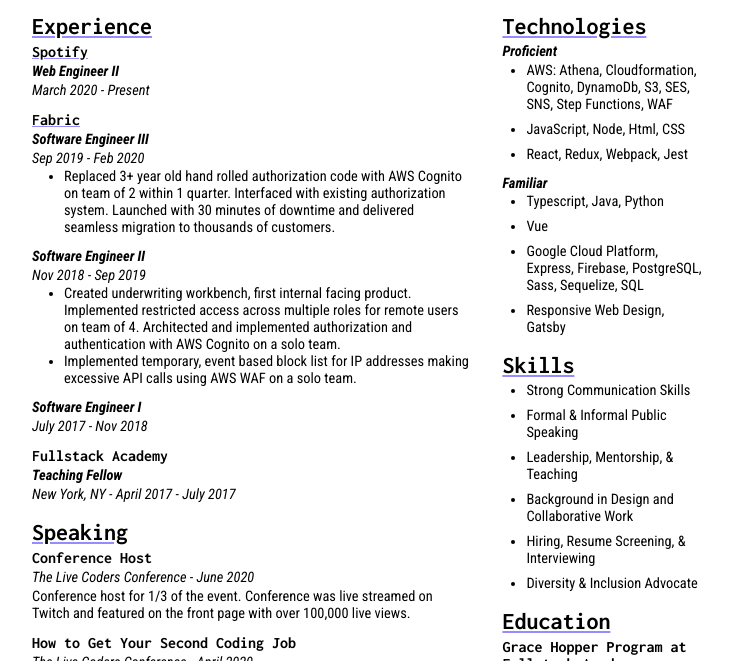
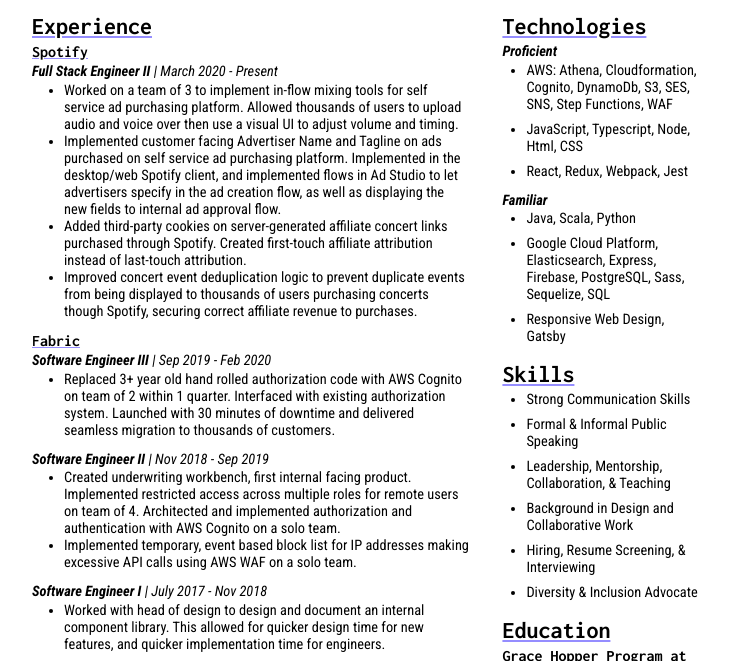
Before and after one commit to illuminatedspace/resumator, a website: page src/index.html in a window 1280 px wide. Shown: the part 139-800 px from the top of the page, without its empty margins (40-775 px from the left). Drawn offline with Linux system fonts and the light colour scheme.

Commit message:
feat: make resume more well rounded front and back end projects. Remove talks. Make label Full stack eng. Add Spotify projects.

```diff
--- a/src/index.html
+++ b/src/index.html
@@ -1,13 +1,14 @@
 <!DOCTYPE html>
 <html lang="en" moznomarginboxes>
+
 <head>
   <link rel="stylesheet" type="text/css" href="./reset.css" />
   <link rel="stylesheet" type="text/css" href="./styles.css" />
   <link
     href="https://fonts.googleapis.com/css?family=Inconsolata:400,700|Montserrat:100,100i,200,200i,300,300i,400,400i,500,500i,600,600i,700,700i,800,800i,900,900i|Roboto+Condensed:300,300i,400,400i,700,700i|Roboto+Slab:100,200,300,400,500,600,700,800,900|Roboto:100,100i,300,300i,400,400i,500,500i,700,700i,900,900i&display=swap"
-      rel="stylesheet"
-    />
+    rel="stylesheet" />
 </head>
+
 <body>
   <div id="paper">
     <div id="header">
@@ -32,41 +33,60 @@
       <div id="main-bar">
         <div id="experience" class="section">
           <h2>Experience</h2>
-            <h3><a href="https://meetfabric.com">Spotify</a></h3>
+          <h3><a href="https://spotify.com">Spotify</a></h3>
           <div class="sub-section">
-              <h4><strong>Web Engineer II</strong></h4>
-              <h4>March 2020 - Present</h4>
+            <h4><strong>Full Stack Engineer II</strong> | March 2020 - Present</h4>
+            <p>
+            <ul>
+              <li>Worked on a team of 3 to implement in-flow mixing tools for self service ad purchasing platform.
+                Allowed thousands of users to upload audio and voice over then use a visual UI to adjust volume and
+                timing.</li>
+              <li>Implemented customer facing Advertiser Name and Tagline on ads purchased on self service ad purchasing
+                platform. Implemented in the desktop/web Spotify client, and implemented flows in Ad Studio to let
+                advertisers specify in the ad creation flow, as well as displaying the new fields to internal ad
+                approval flow.</li>
+              <li>Added third-party cookies on server-generated affiliate concert links purchased through
+                Spotify. Created first-touch affiliate attribution instead of last-touch attribution.</li>
+              <li>Improved concert event deduplication logic to prevent duplicate events from being displayed to
+                thousands of users purchasing concerts though Spotify, securing correct affiliate revenue to purchases.
+              </li>
+            </ul>
+            </p>
           </div>
 
           <h3><a href="https://meetfabric.com">Fabric</a></h3>
           <div class="sub-section">
-              <h4><strong>Software Engineer III</strong></h4>
-              <h4>Sep 2019 - Feb 2020</h4>
+            <h4><strong>Software Engineer III</strong> | Sep 2019 - Feb 2020</h4>
             <p>
             <ul>
-                <li>Replaced 3+ year old hand rolled authorization code with AWS Cognito on team of 2 within 1 quarter. Interfaced with existing authorization system. Launched with 30 minutes of downtime and delivered seamless migration to thousands of customers.</li>
+              <li>Replaced 3+ year old hand rolled authorization code with AWS Cognito on team of 2 within 1 quarter.
+                Interfaced with existing authorization system. Launched with 30 minutes of downtime and delivered
+                seamless migration to thousands of customers.</li>
             </ul>
             </p>
           </div>
 
           <div class="sub-section">
-              <h4><strong>Software Engineer II</strong></h4>
-              <h4>Nov 2018 - Sep 2019</h4>
+            <h4><strong>Software Engineer II</strong> | Nov 2018 - Sep 2019</h4>
+            <p>
             <ul>
-                <li>Created underwriting workbench, first internal facing product. Implemented restricted access across multiple roles for remote users on team of 4. Architected and implemented authorization and authentication with AWS Cognito on a solo team.</li>
-                <li>Implemented temporary, event based block list for IP addresses making excessive API calls using AWS WAF on a solo team.</li>
+              <li>Created underwriting workbench, first internal facing product. Implemented restricted access across
+                multiple roles for remote users on team of 4. Architected and implemented authorization and
+                authentication with AWS Cognito on a solo team.</li>
+              <li>Implemented temporary, event based block list for IP addresses making excessive API calls using AWS
+                WAF on a solo team.</li>
             </ul>
+            </p>
           </div>
 
           <div class="sub-section">
-              <h4><strong>Software Engineer I</strong></h4>
-              <h4>July 2017 - Nov 2018</h4>
-            </div>
-
-            <div class="sub-section">
-              <h3>Fullstack Academy</h3>
-              <h4><strong>Teaching Fellow</strong></h4>
-              <h4>New York, NY - April 2017 - July 2017</h4>
+            <h4><strong>Software Engineer I</strong> | July 2017 - Nov 2018</h4>
+            <p>
+            <ul>
+              <li>Worked with head of design to design and document an internal component library. This allowed for
+                quicker design time for new features, and quicker implementation time for engineers.</li>
+            </ul>
+            </p>
           </div>
         </div>
 
@@ -74,20 +94,14 @@
           <h2>Speaking</h2>
           <div class="sub-section">
             <h3>Conference Host</h3>
-              <h4>The Live Coders Conference - June 2020</h4>
-              <p>Conference host for 1/3 of the event. Conference was live streamed on Twitch and featured on the front page with over 100,000 live views.</p>
+            <h4>Live Coders Conference Summer - June 2020</h4>
+            <p> Conference featured on the frontpage of Twitch, over 100,000 live views.</p>
           </div>
 
           <div class="sub-section">
             <h3>How to Get Your Second Coding Job</h3>
             <h4>The Live Coders Conference - April 2020</h4>
-              <p>A talk with advice for a technical job search process with an emphasis on a subsequent job. Conference was featured on the front page of Twitch with over 800,000 live views.</p>
-            </div>
-
-            <div class="sub-section">
-              <h3>Around the Web in 800 Clicks</h3>
-              <h4>NYC Nodejs - June 2017</h4>
-              <p>A deep dive into Promises and an overview of a project developed using recursive promise chains and site crawling to get back to the starting site.</p>
+            <p>Conference featured on the front page of Twitch, over 800,000 live views.</p>
           </div>
         </div>
       </div>
@@ -104,7 +118,7 @@
                 </li>
 
                 <li>
-                    JavaScript, Node, Html, CSS
+                  JavaScript, Typescript, Node, Html, CSS
                 </li>
 
                 <li>
@@ -118,13 +132,10 @@
             <div class="indented">
               <ul>
                 <li>
-                    Typescript, Java, Python
+                  Java, Scala, Python
                 </li>
                 <li>
-                    Vue
-                  </li>
-                  <li>
-                    Google Cloud Platform, Express, Firebase, PostgreSQL, Sass, Sequelize, SQL
+                  Google Cloud Platform, Elasticsearch, Express, Firebase, PostgreSQL, Sass, Sequelize, SQL
                 </li>
                 <li>
                   Responsive Web Design, Gatsby
@@ -145,7 +156,7 @@
                 Formal & Informal Public Speaking
               </li>
               <li>
-                  Leadership, Mentorship, & Teaching
+                Leadership, Mentorship, Collaboration, & Teaching
               </li>
               <li>
                 Background in Design and Collaborative Work
@@ -183,4 +194,5 @@
     </div>
   </div>
 </body>
+
 </html>
```
Lines whose indentation alone changed are shown as unchanged.
